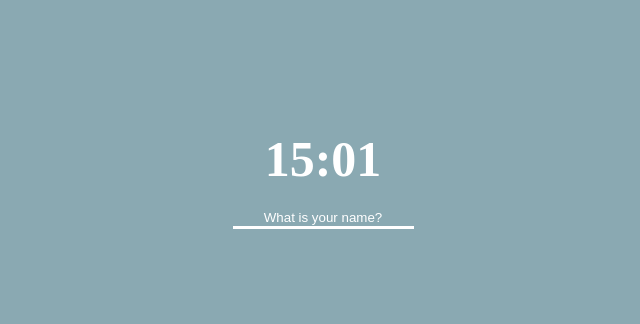
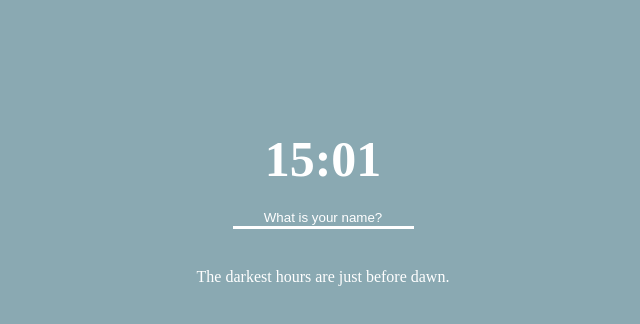
Before and after one commit to hyeon3230/To-Do.github.io, a plain HTML site: page index.html in a window 1280 px wide. Shown: the whole page, without its empty margins (317-957 px from the left). Drawn offline with Linux system fonts and the light colour scheme.

Commit message:
Update index.html

```diff
--- a/index.html
+++ b/index.html
@@ -17,6 +17,6 @@
     </div>
     <script src="login.js"></script>
     <script src="clock.js"></script>
-    <script src="quotes.js"></script>
+    <script src="quote.js"></script>
   </body>
 </html>
```
